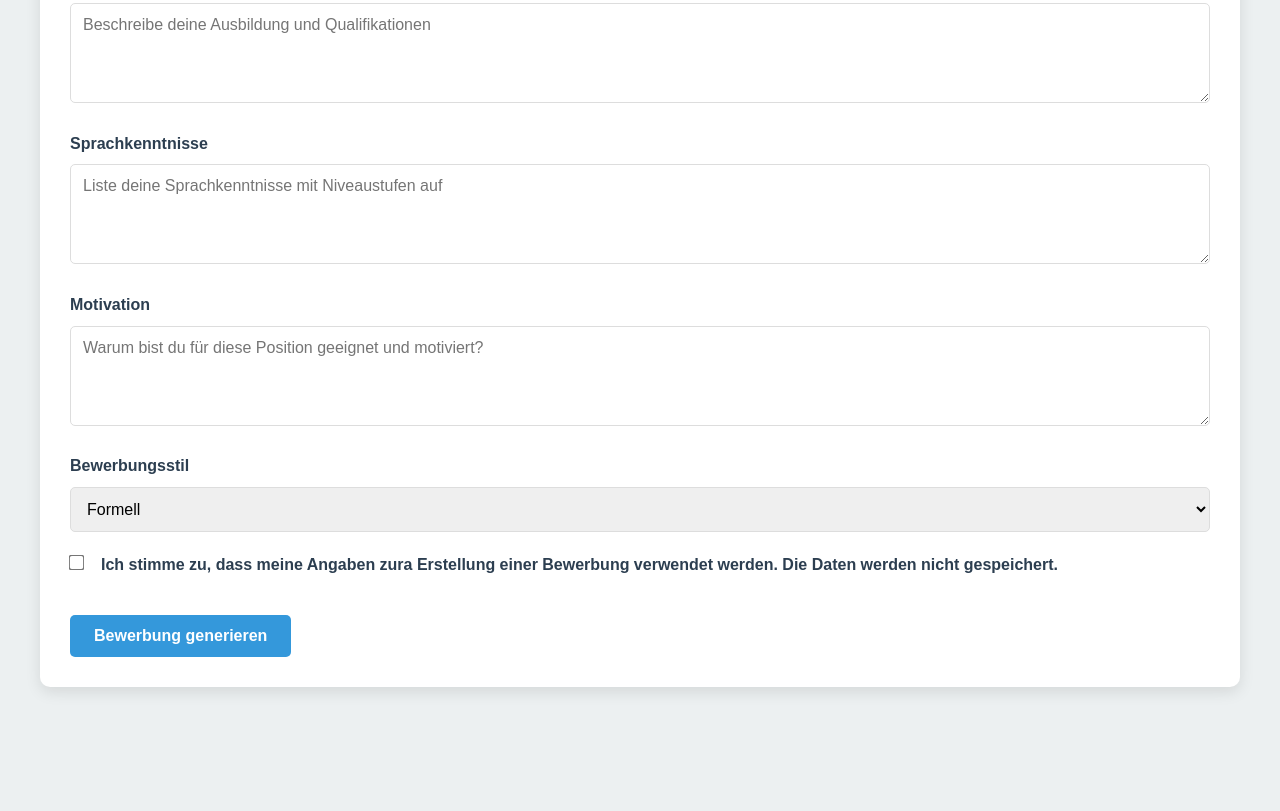
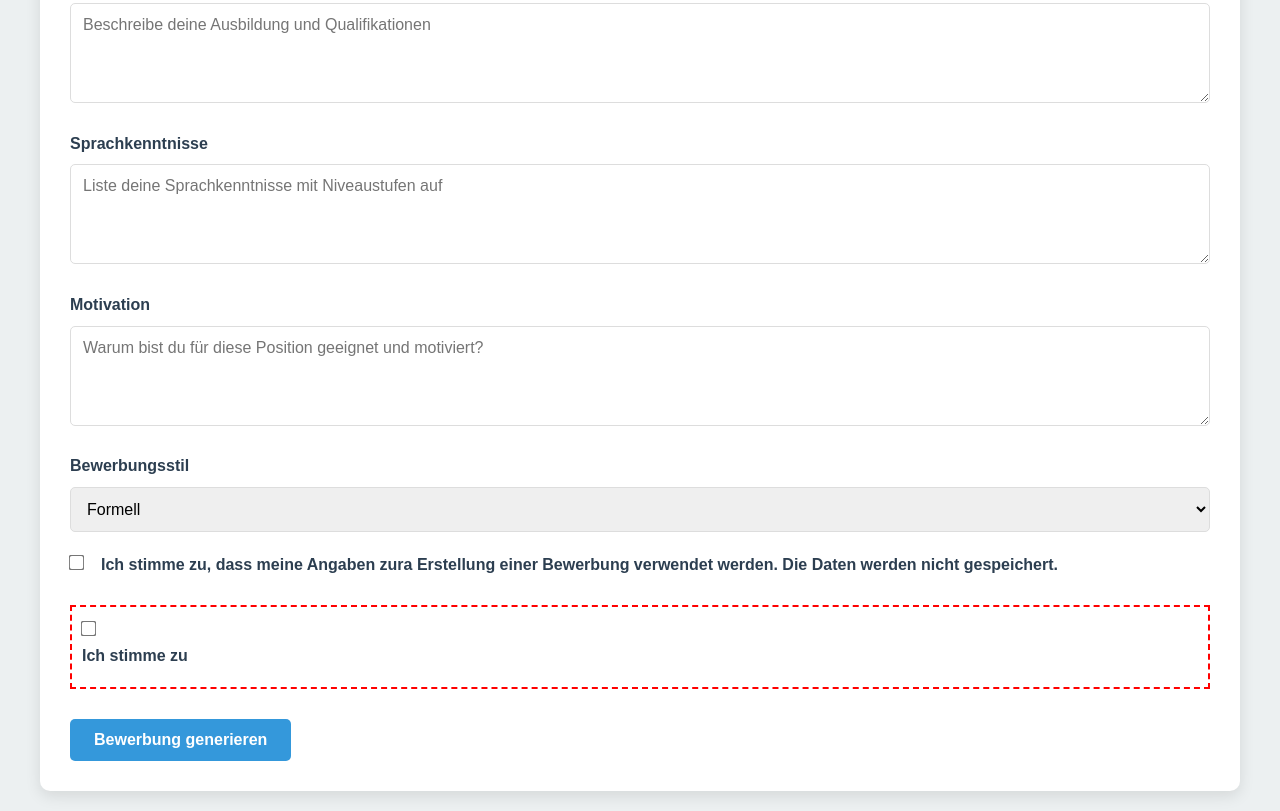
Before and after one commit to jeyjey1508/bewerbungsagent, a website: page bewerbungsagent/public/index.html in a window 1280 px wide. Shown: the part 1265-2076 px from the top of the page. Before the commit the page ends 1972 px from the top, so only its background shows below. Drawn offline with nearby package versions, Linux system fonts and the light colour scheme.

Commit message:
index.html

```diff
--- a/bewerbungsagent/public/index.html
+++ b/bewerbungsagent/public/index.html
@@ -352,9 +352,10 @@
                       </label>
                     </div>
 
-
-
-
+                    <div style="margin: 20px 0; border: 2px dashed red; padding: 10px;">
+                      <input type="checkbox" id="privacyConsent" required>
+                      <label for="privacyConsent"><strong>Ich stimme zu</strong></label>
+                    </div>
 
                     <button type="submit" id="generateBtn">Bewerbung generieren</button>
                 </form>
```
